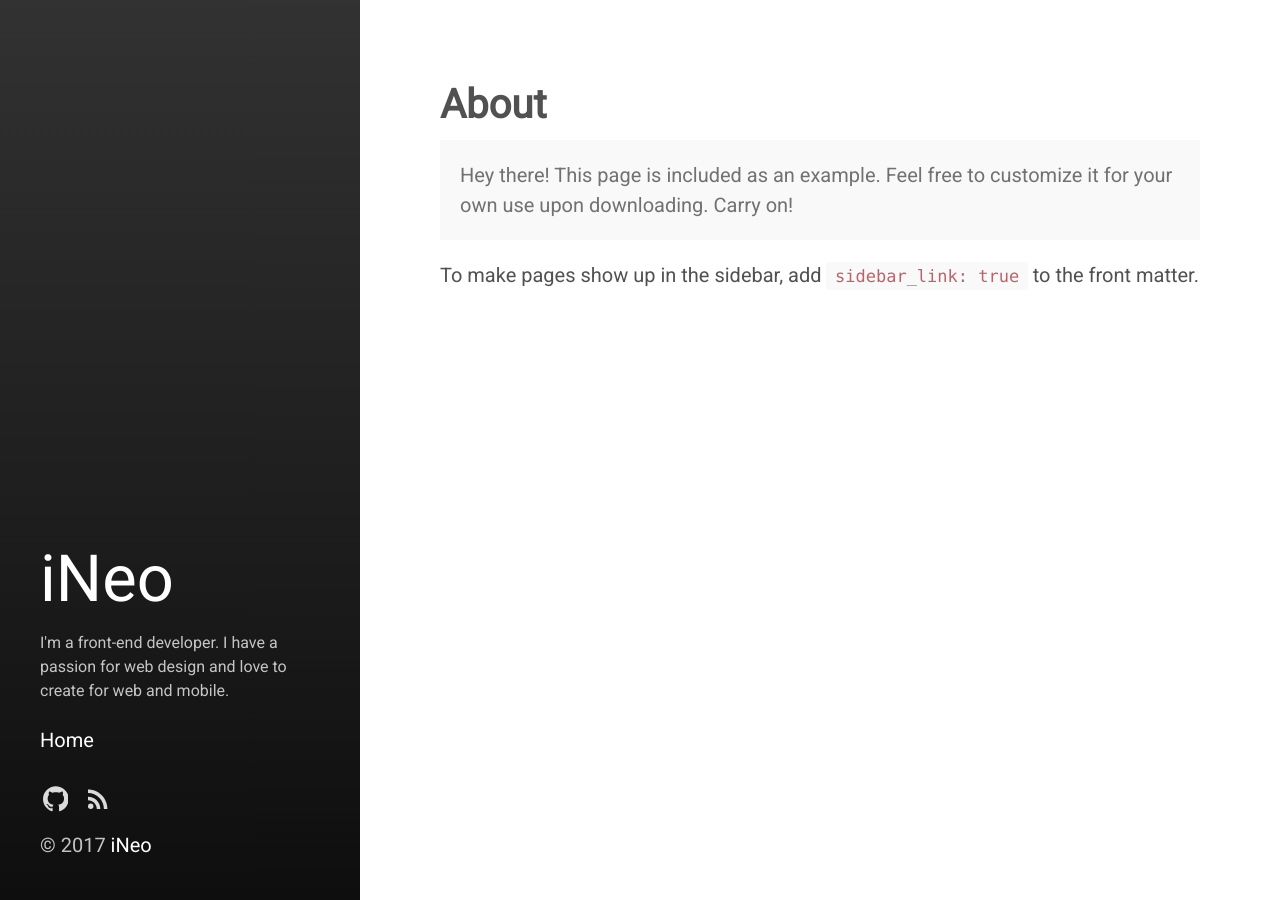
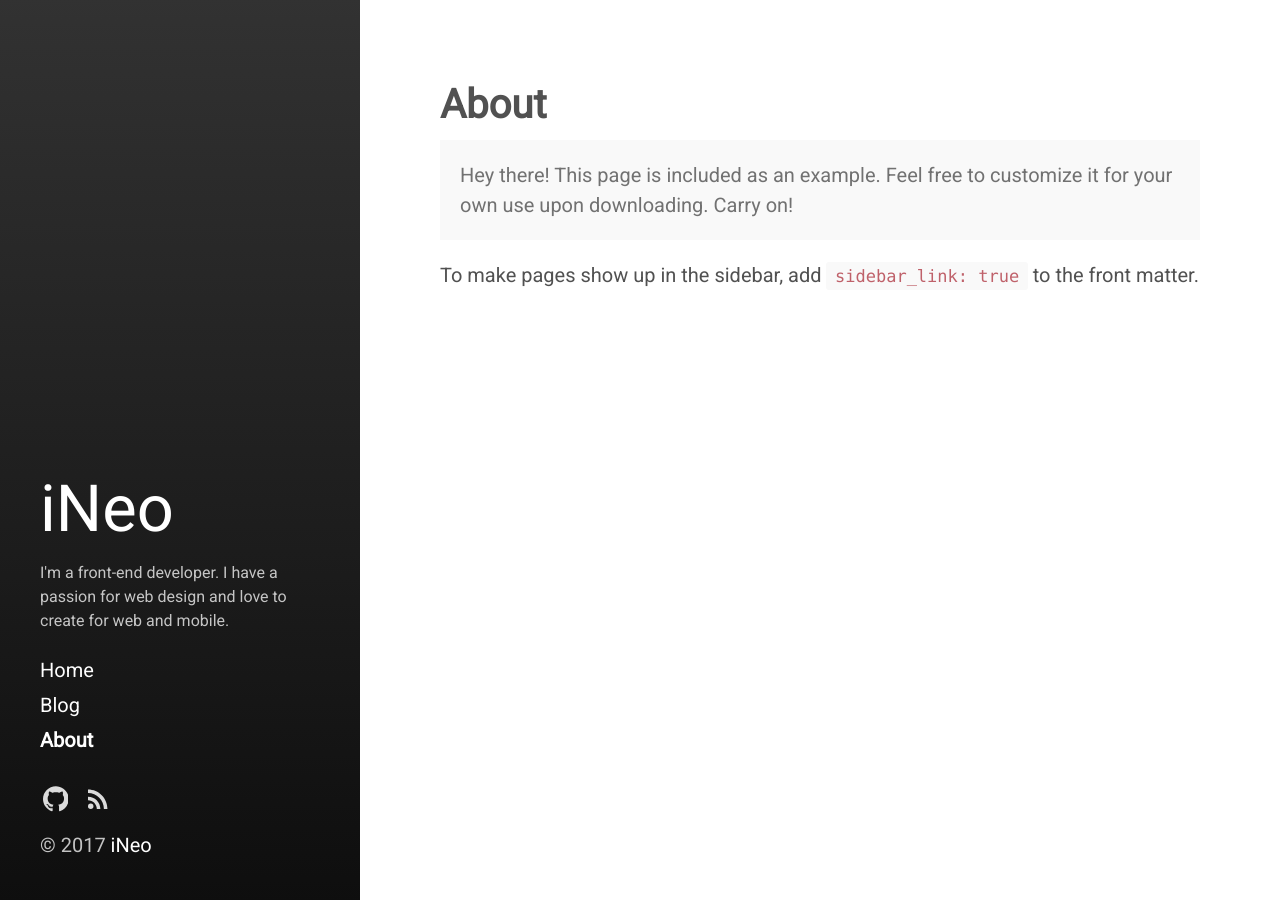
Before and after one commit to hoangbaovu/blog.ineo.vn, a Jekyll site: the page built from about.md, in a window 1280 px wide. Built offline with Jekyll 4.4.1, drawn with Linux system fonts in a browser that asks for light colours.

Commit message:
Fixed url

```diff
--- a/_config.yml
+++ b/_config.yml
@@ -31,7 +31,7 @@ plugins:
 # Custom vars
 version:            3.5.3
 sidebar_home_link:  true
-# sidebar_blog_link:  '/blog'   # By default, your home page is your blog
+sidebar_blog_link:  'https://blog.ineo.vn/'   # By default, your home page is your blog
                                 # page. If you change your paginate_path,
                                 # set this to the root of the paginate_path
                                 # to enable a separate blog link.
--- a/_includes/sidebar-nav-links.html
+++ b/_includes/sidebar-nav-links.html
@@ -1,11 +1,12 @@
 <nav id="sidebar-nav-links">
+
   {% if site.sidebar_home_link %}
-    <a class="home-link {% if page.url == '/' %} active{% endif %}"
+    <a class="home-link"
         href="{{ site.homepage }}/">Home</a>
   {% endif %}
   {% if site.sidebar_blog_link %}
     <a class="page-link {% if page.url == site.sidebar_blog_link %} active{% endif %}"
-	href="{{ site.baseurl }}{{ site.sidebar_blog_link }}">Blog</a>
+	href="{{ site.url }}">Blog</a>
   {% endif %}
 <!--
   {% comment %}
@@ -13,7 +14,7 @@
     `sidebar_link: true` in the front-matter. See readme for usage.
   {% endcomment %} -->
 
-  <!-- {% include page-links.html %} -->
+  {% include page-links.html %}
   <!-- {% include category-links.html %} -->
 
   {% include custom-nav-links.html %}
```
